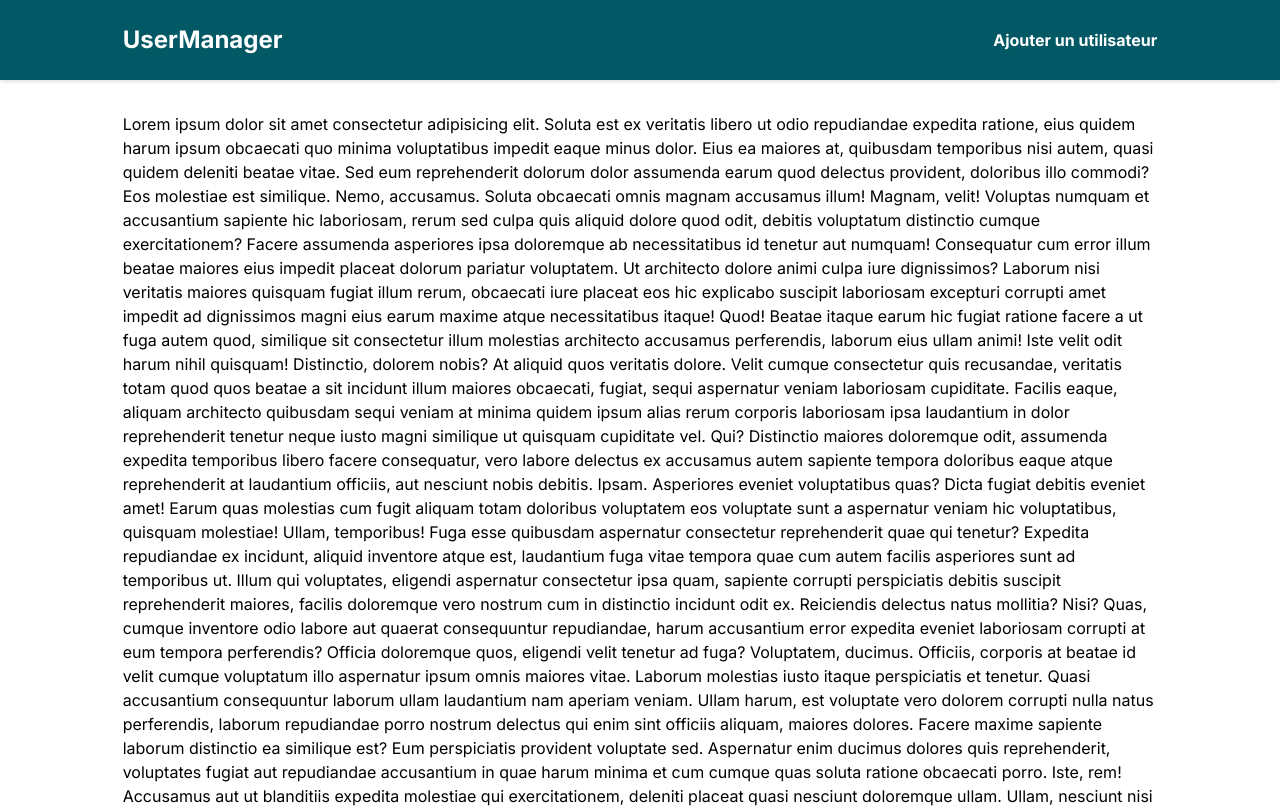
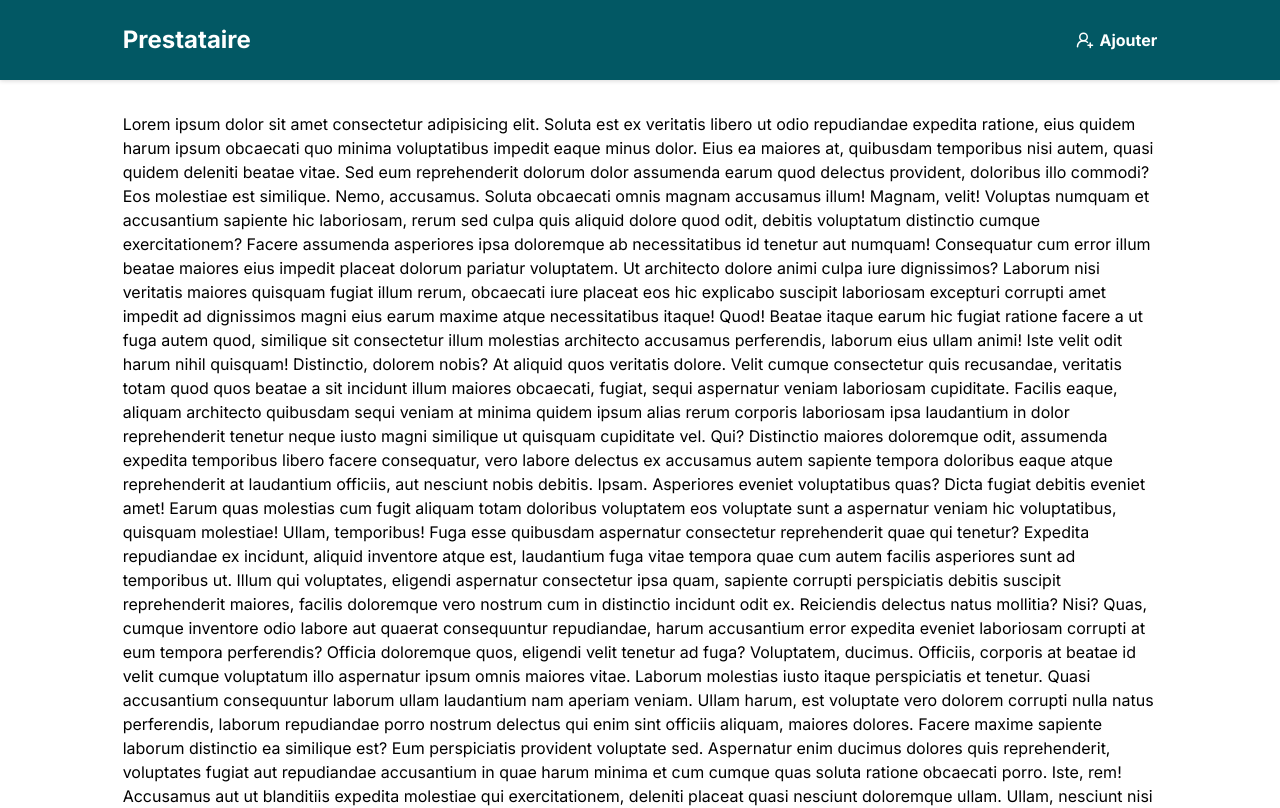
Before and after one commit to KouadioDev5ix/mynextjsapp, a Next.js app: page / in a window 1280 px wide. Shown: the top 808 px of the page. Built offline with nearby package versions, Linux system fonts and the light colour scheme.

Commit message:
Refactor NavBar component structure and update link text

```diff
--- a/app/components/navBar.tsx
+++ b/app/components/navBar.tsx
@@ -1,22 +1,30 @@
 "use client";
 
+import { BaggageClaim, User, Home, UserRoundPlus } from "lucide-react";
+
+import Link from "next/link";
+import Icon from "./Icon";
+
 export const NavBar = () => {
-
-  return(
+  return (
     <div className="w-full mainBg fixed top-0 drop-shadow-sm z-50">
       <div className="w-10/12 max-w-7xl mx-auto bg-mainBg px-4 h-20 text-white flex items-center justify-between">
         <div>
-        <h1 className="text-2xl font-bold">UserManager</h1>
+          <Link href={"/"} className="text-2xl font-bold">
+            Prestataire
+          </Link>
         </div>
         <ul>
-        <li className="font-bold">Ajouter un utilisateur</li>
+          <Link href={"/ajouter-contact"}>
+            <li className="font-bold flex  items-center gap-1.5">
+              <Icon icon={UserRoundPlus} size={18} />
+              Ajouter
+            </li>
+          </Link>
           <li></li>
           <li></li>
         </ul>
       </div>
     </div>
-
-  )
-
-
+  );
 };
```
Lines whose indentation alone changed are shown as unchanged.
